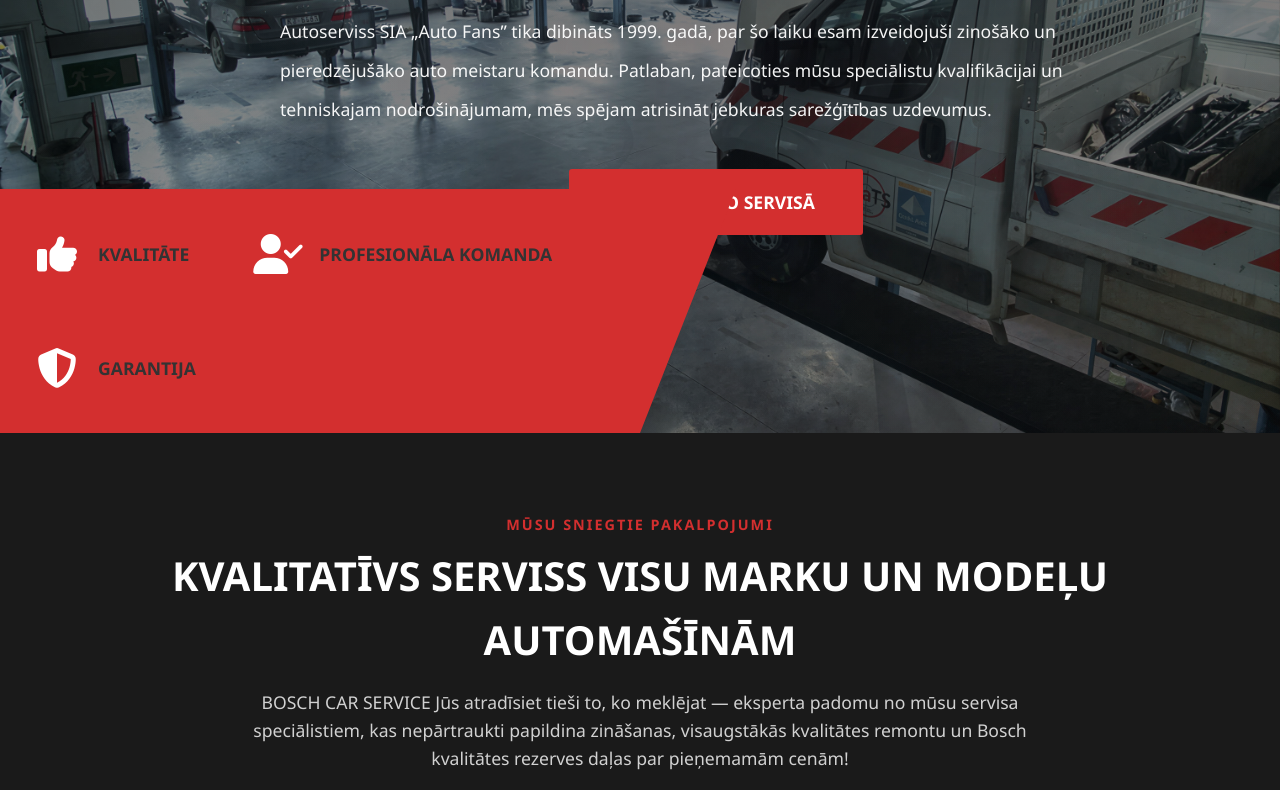
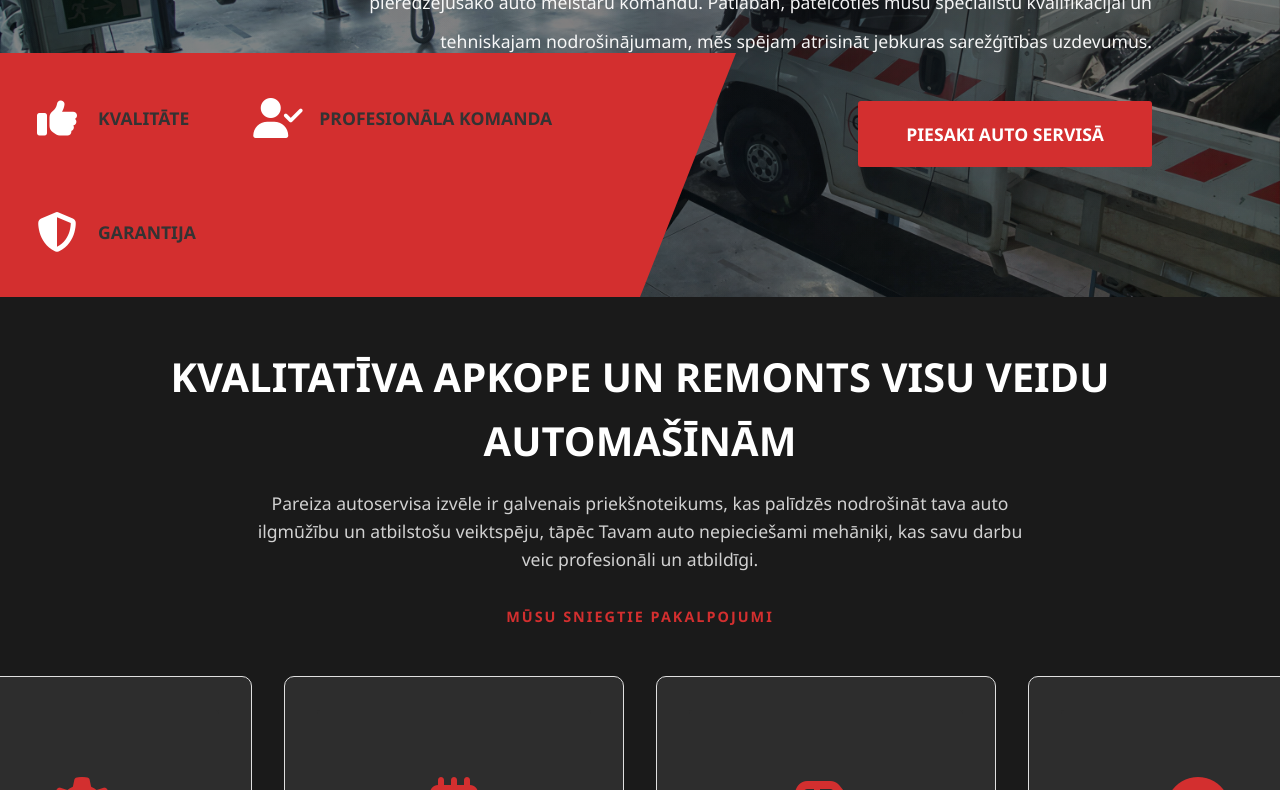
Before and after one commit to AivarsAJ/auto, a plain HTML site: page index.html in a window 1280 px wide. Shown: the part 405-1195 px from the top of the page. Drawn offline with Linux system fonts and the light colour scheme.

Commit message:
Add files via upload

```diff
--- a/index.html
+++ b/index.html
@@ -85,9 +85,9 @@
     <section class="services-section" id="services">
         <div class="container">
             <div class="section-header">
+                <h2 class="section-title">KVALITATĪVA APKOPE UN REMONTS VISU VEIDU AUTOMAŠĪNĀM</h2>
+                <p class="section-description">Pareiza autoservisa izvēle ir galvenais priekšnoteikums, kas palīdzēs nodrošināt tava auto ilgmūžību un atbilstošu veiktspēju, tāpēc Tavam auto nepieciešami mehāniķi, kas savu darbu veic profesionāli un atbildīgi.</p>
                 <h4 class="section-label">MŪSU SNIEGTIE PAKALPOJUMI</h4>
-                <h2 class="section-title">KVALITATĪVS SERVISS VISU MARKU UN MODEĻU AUTOMAŠĪNĀM</h2>
-                <p class="section-description">BOSCH CAR SERVICE Jūs atradīsiet tieši to, ko meklējat — eksperta padomu no mūsu servisa speciālistiem, kas nepārtraukti papildina zināšanas, visaugstākās kvalitātes remontu un Bosch kvalitātes rezerves daļas par pieņemamām cenām!</p>
             </div>
             <div class="services-grid">
                 <div class="service-card">
@@ -133,7 +133,7 @@
     <section class="stats-section">
         <div class="container">
             <div class="stats-grid">
-                <div class="stat-item" data-count="20">
+                <div class="stat-item" data-count="26">
                     <div class="stat-number">0+</div>
                     <div class="stat-label">GADU PIEREDZE</div>
                 </div>
--- a/style.css
+++ b/style.css
@@ -18,18 +18,28 @@
     --light-bg: #f5f5f5;
 }
 
+html {
+    overflow-x: hidden;
+    width: 100%;
+    max-width: 100%;
+}
+
 body {
     font-family: 'Segoe UI', Tahoma, Geneva, Verdana, sans-serif;
     line-height: 1.6;
     color: var(--text-dark);
     overflow-x: hidden;
     background: var(--dark-bg);
+    width: 100%;
+    max-width: 100%;
 }
 
 .container {
     max-width: 1200px;
     margin: 0 auto;
     padding: 0 2rem;
+    box-sizing: border-box;
+    width: 100%;
 }
 
 /* Header Styles */
@@ -50,6 +60,8 @@ body {
     justify-content: space-between;
     align-items: center;
     position: relative;
+    box-sizing: border-box;
+    width: 100%;
 }
 
 .logo-wrapper {
@@ -216,7 +228,7 @@ body {
 /* Hero Section */
 .hero-section {
     position: relative;
-    min-height: calc(78vh + 120px);
+    min-height: calc(63.5vh + 100px);
     display: flex;
     align-items: center;
     justify-content: flex-end;
@@ -229,6 +241,9 @@ body {
     padding: 2rem;
     padding-bottom: 120px;
     overflow: hidden;
+    width: 100%;
+    max-width: 100%;
+    box-sizing: border-box;
 }
 
 .hero-background {
@@ -257,8 +272,11 @@ body {
     position: relative;
     width: 100%;
     padding: 0 2rem;
+    padding-left: 2rem;
     padding-right: 6rem;
     margin-right: 0;
+    box-sizing: border-box;
+    text-align: right;
 }
 
 .hero-badge {
@@ -293,11 +311,11 @@ body {
     opacity: 0.95;
     line-height: 2.2;
     max-width: 900px;
-    margin-left: 0;
-    margin-right: auto;
+    margin-left: auto;
+    margin-right: 0;
     color: var(--text-light);
     display: block;
-    text-align: left;
+    text-align: right;
 }
 
 .btn-hero {
@@ -313,8 +331,8 @@ body {
     display: inline-block;
     transition: all 0.3s;
     text-transform: uppercase;
-    text-align: left;
-    margin-left: 0;
+    text-align: right;
+    margin-left: auto;
 }
 
 .btn-hero:hover {
@@ -330,12 +348,13 @@ body {
     position: absolute;
     bottom: 0;
     left: 0;
-    right: 0;
     overflow: hidden;
     width: 100%;
+    max-width: 100%;
     padding-left: 2rem;
     z-index: 10;
     clip-path: polygon(0 0, 57.5% 0, 50% 100%, 0% 100%);
+    box-sizing: border-box;
 }
 
 .feature-bar::after {
@@ -399,6 +418,7 @@ body {
     text-transform: uppercase;
     letter-spacing: 2px;
     margin-bottom: 0.5rem;
+    margin-top: 2rem;
 }
 
 .section-title {
@@ -495,6 +515,15 @@ body {
 
 .stat-item {
     padding: 2rem;
+    border: 2px solid rgba(211, 47, 47, 0.3);
+    border-radius: 10px;
+    transition: all 0.3s;
+}
+
+.stat-item:hover {
+    border-color: var(--primary-color);
+    transform: translateY(-5px);
+    box-shadow: 0 5px 15px rgba(211, 47, 47, 0.2);
 }
 
 .stat-number {
@@ -512,15 +541,16 @@ body {
 
 /* Services Section */
 .services-section {
-    padding: 5rem 2rem;
+    padding: 3rem 2rem 5rem 2rem;
     background: var(--dark-bg);
 }
 
 .services-grid {
     display: grid;
-    grid-template-columns: repeat(auto-fit, minmax(280px, 1fr));
+    grid-template-columns: repeat(4, minmax(340px, 1fr));
     gap: 2rem;
     margin-bottom: 3rem;
+    justify-content: center;
 }
 
 .service-card {
```
